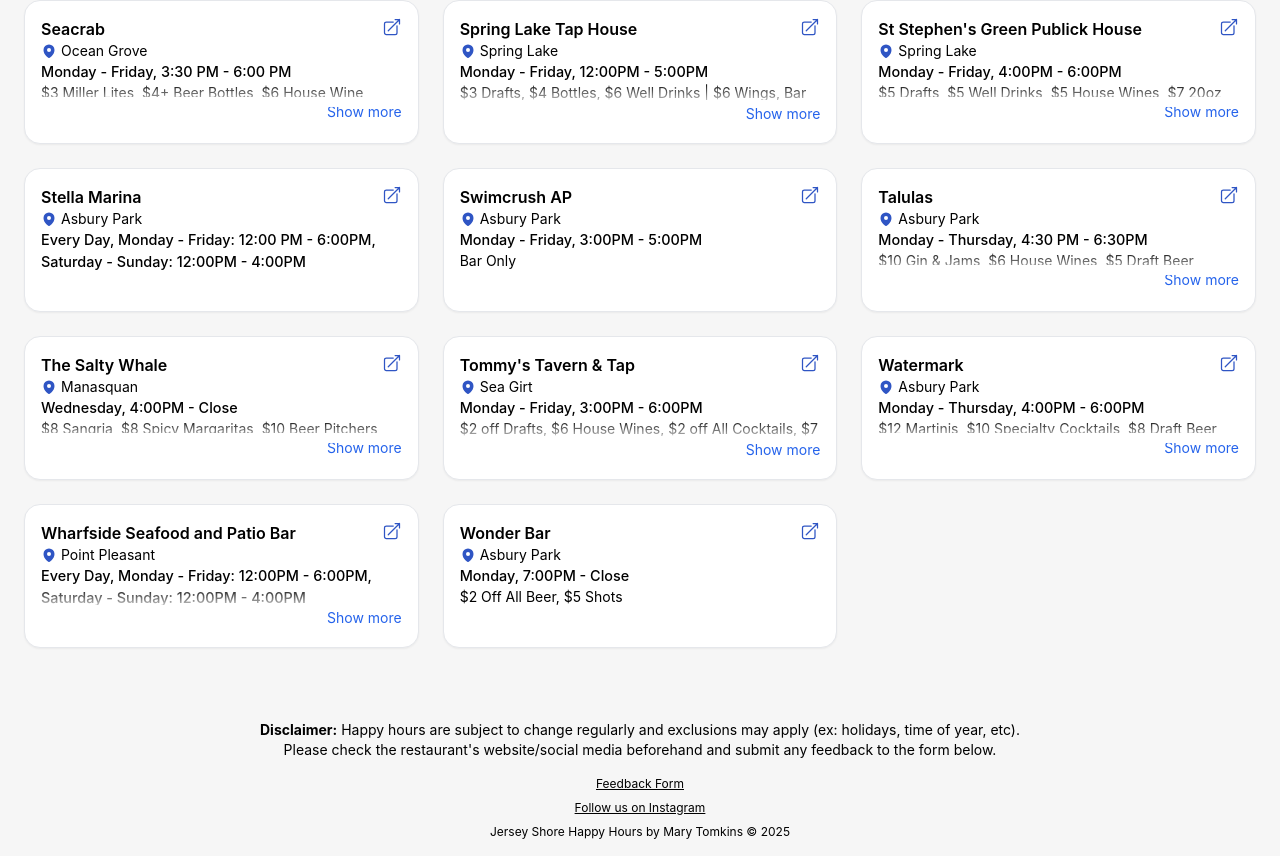
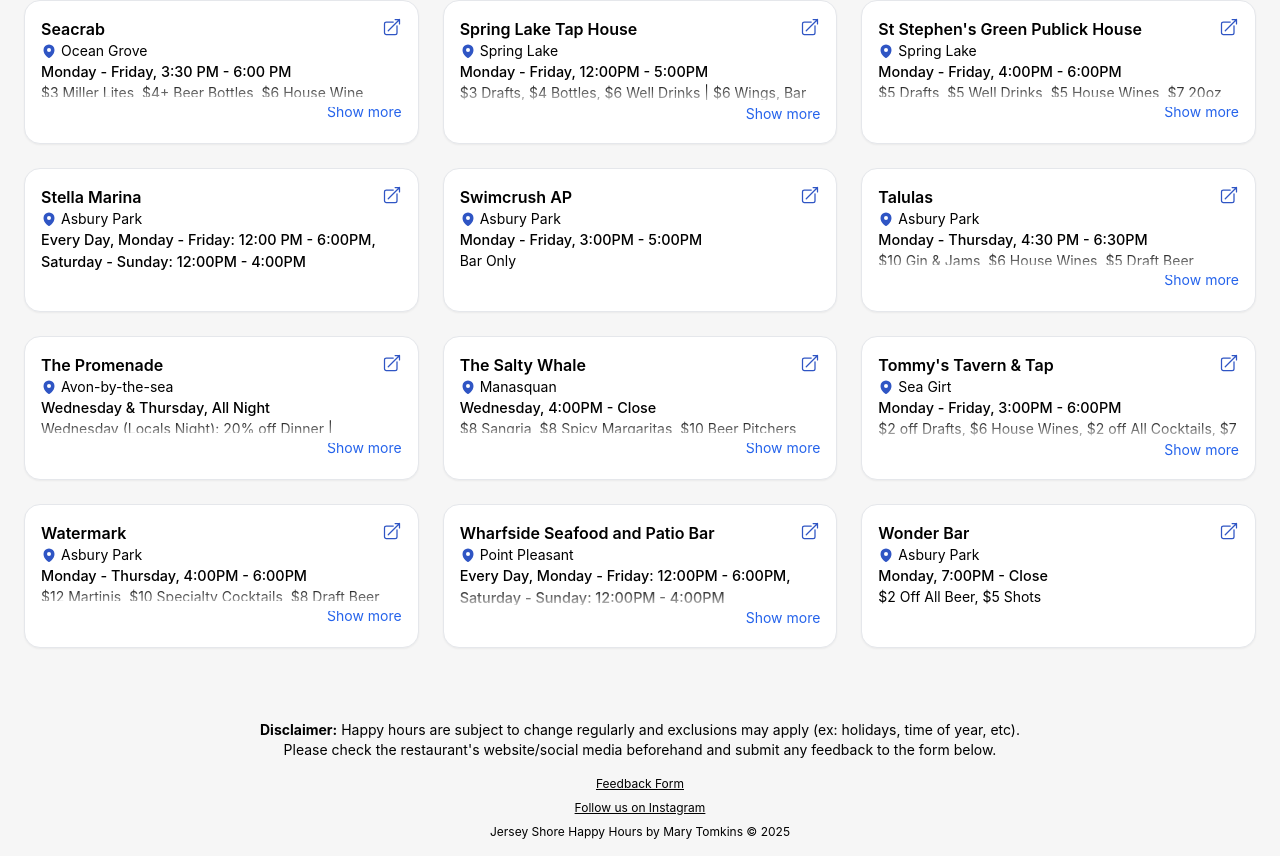
Before and after one commit to marytomkins/jersey-shore-happy-hours, a React (Create React App) app: page / in a window 1280 px wide. Shown: the part 3048-3904 px from the top of the page. Built offline with nearby package versions, Linux system fonts and the light colour scheme.

Commit message:
avon 8/18

```diff
--- a/src/data/happyHours.js
+++ b/src/data/happyHours.js
@@ -104,6 +104,28 @@ const data = [
     },
     timeFilter: [
       "All Day",
+      "4:00PM",
+      "5:00PM",
+      "6:00PM",
+      "7:00PM",
+      "8:00PM",
+      "9:00PM",
+      "10:00PM",
+    ],
+  },  {
+    name: "The Promenade",
+    town: "Avon-by-the-sea",
+    link: "https://www.instagram.com/p/DM_tMkKtLRi/",
+    dayText: "Wednesday & Thursday",
+    timeText: "All Night",
+    description:
+      "Wednesday (Locals Night): 20% off Dinner | Thursday: Half Off Sangria Pitchers",
+    dayFilter: {
+      Thursday: ["3:00PM", "10:00PM"],
+      Wednesday: ["3:00PM", "10:00PM"],
+    },
+    timeFilter: [
+      "3:00PM",
       "4:00PM",
       "5:00PM",
       "6:00PM",
```
